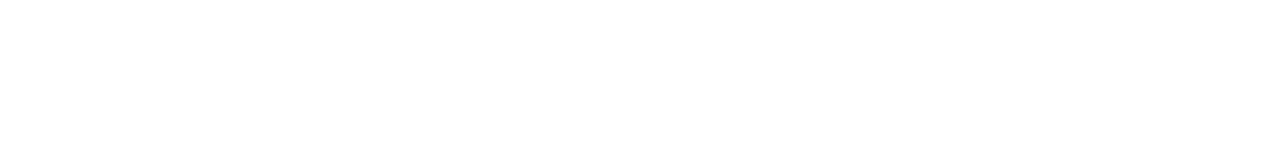
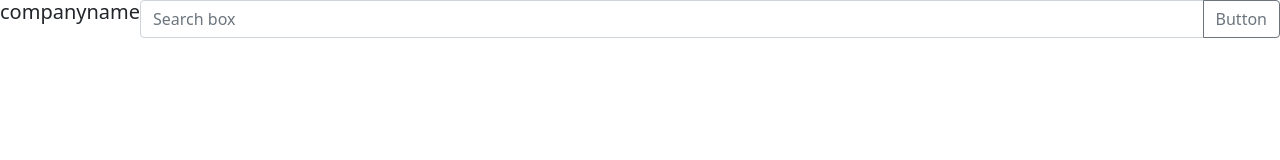
Before and after one commit to raosul/maktab47-panel-ex, a plain HTML site: page index.html in a window 1280 px wide. Drawn offline with nearby package versions, Linux system fonts and the light colour scheme.

Commit message:
Update index.html

```diff
--- a/index.html
+++ b/index.html
@@ -8,7 +8,16 @@
 </head>
 
 <body>
+        <header class="d-flex flex-row bd-highlight">
+            <div class="companyNameDiv">
+            <h5 class="companyName">companyname</h5>
+        </div>
+            <form class="input-group mb-3">
+                <input type="search" class="form-control" placeholder="Search box" aria-label="Recipient's username" aria-describedby="button-addon2">
+                <button class="btn btn-outline-secondary" type="button" id="button-addon2">Button</button>
+              </form>
 
+        </header>
 
     <script src="./app.js"></script>
     <script src="https://cdn.jsdelivr.net/npm/bootstrap@5.0.1/dist/js/bootstrap.bundle.min.js"
```
